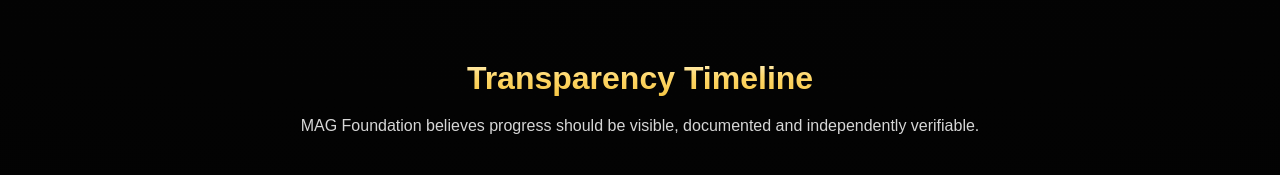
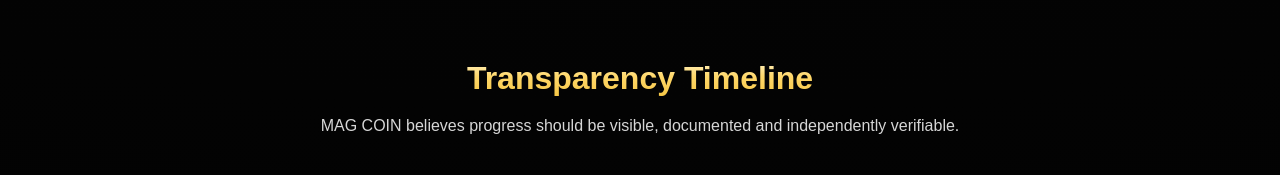
Before and after one commit to MAGZOWN/mag-coin-website, a Next.js app: page /transparency in a window 1280 px wide. Shown: the part 2887-3062 px from the top of the page. Built offline with nearby package versions, Linux system fonts and the light colour scheme.

Commit message:
Fix Foundation wording in Transparency Timeline subtitle
Fix Foundation wording in Transparency Timeline subtitle

"MAG Foundation believes progress should be visible..." changed to
"MAG COIN believes progress should be visible..."

```diff
--- a/app/components/TransparencyTimeline.tsx
+++ b/app/components/TransparencyTimeline.tsx
@@ -19,7 +19,7 @@ export default function TransparencyTimeline() {
   return (
     <section style={styles.section}>
       <SectionTitle
-        subtitle="MAG Foundation believes progress should be visible, documented and independently verifiable."
+        subtitle="MAG COIN believes progress should be visible, documented and independently verifiable."
       >
         Transparency Timeline
       </SectionTitle>
```
